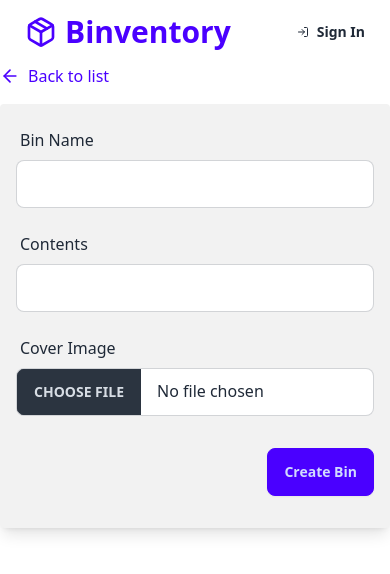
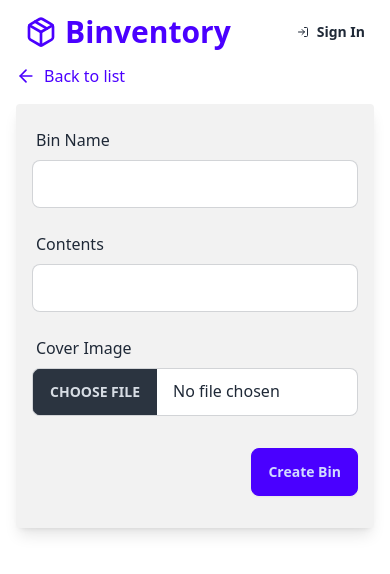
Before and after one commit to dteske25/ToteTracker, a React (Vite) app: page /add in a window 390 px wide. Shown: the top 574 px of the page. Built offline with nearby package versions, Linux system fonts and the light colour scheme; no server answers.

Commit message:
form cleanup for mobile

```diff
--- a/package.json
+++ b/package.json
@@ -7,7 +7,8 @@
     "dev": "vite --host",
     "build": "vite build",
     "lint": "eslint .",
-    "preview": "vite preview"
+    "preview": "vite preview",
+    "deploy": "npm run build && firebase deploy"
   },
   "dependencies": {
     "firebase": "^9.22.0",
--- a/src/components/ToteForm.tsx
+++ b/src/components/ToteForm.tsx
@@ -30,14 +30,14 @@ const ToteForm: React.FC<ToteFormProps> = () => {
 
   return (
     <div className="mx-auto max-w-md">
-      <Link to="/" className="text-primary mb-4 flex items-center">
+      <Link to="/" className="text-primary mb-4 ml-4 flex items-center">
         <ArrowLeft size={20} className="mr-2" />
         Back to list
       </Link>
 
       <form
         onSubmit={handleSubmit}
-        className="bg-base-200 mt-4 rounded p-4 shadow-lg"
+        className="bg-base-200 m-4 mt-4 rounded p-4 shadow-lg"
       >
         <FormItem labelText="Bin Name">
           <TextInput value={name} onChange={setName} required />
```
Also changed, not shown: 1 other file (tests, documents, lock files or other folders).
